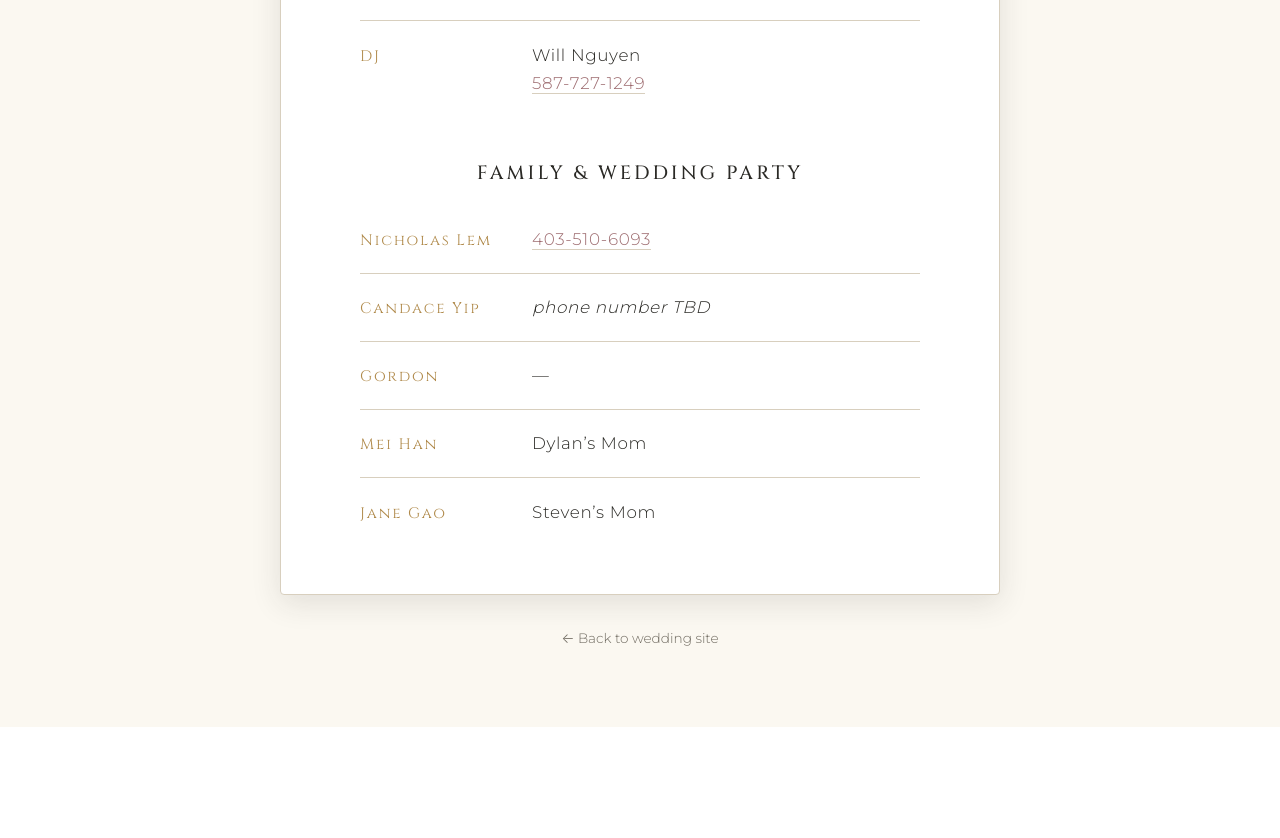
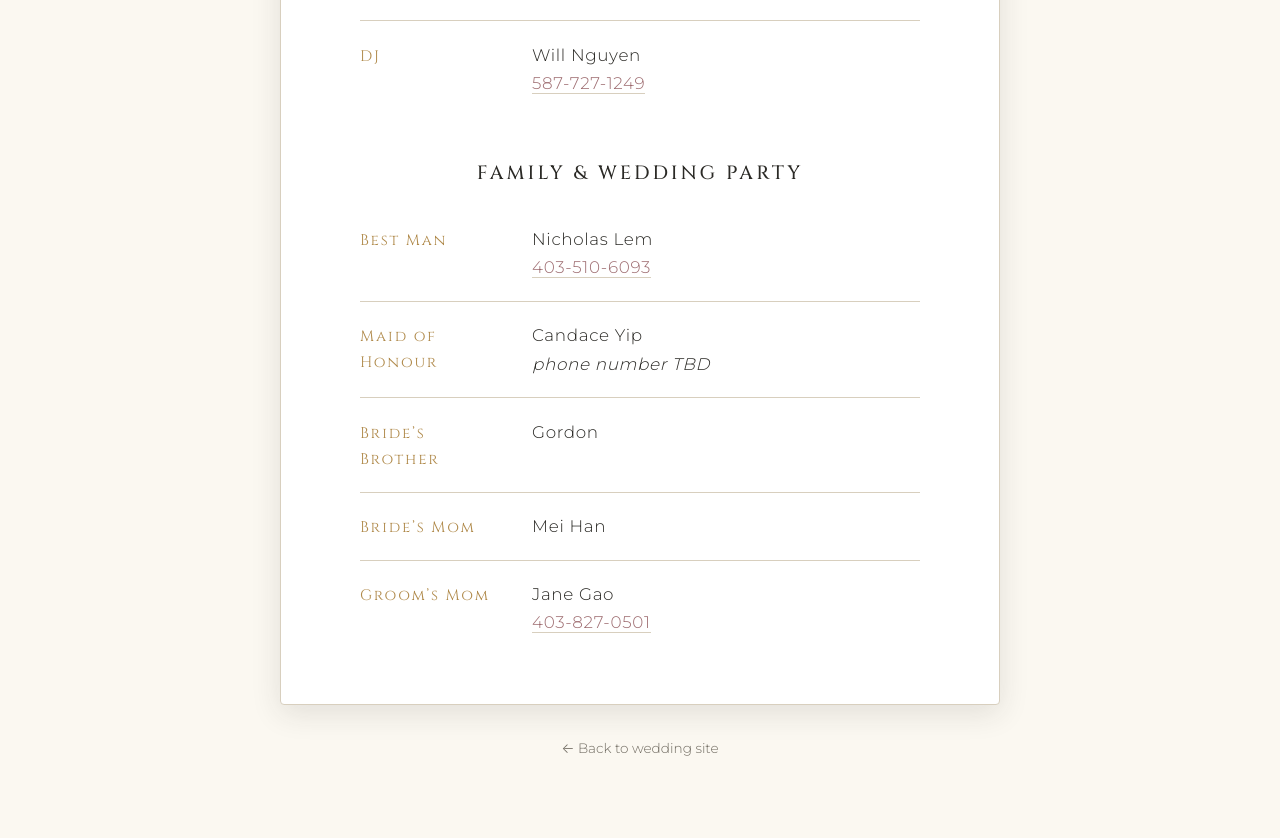
Before and after one commit to stevenliuxd/wedding-site, a Flask app: page /weddingparty in a window 1280 px wide. Shown: the part 4590-5428 px from the top of the page. Before the commit the page ends 5317 px from the top, so only its background shows below. Run offline with Flask 3, Linux system fonts and the light colour scheme.

Commit message:
Move Ole to Cocktails and add titles to family contacts
Ole didn't fit the pure-spirits list; Long Island Iced Tea etc. are already
mixed drinks so it reads better there. Also adds role titles (Best Man,
Maid of Honour, etc.) to the Family & Wedding Party contacts and swaps
the column order so titles sit on the left in gold, names on the right.

```diff
--- a/templates/drinks.html
+++ b/templates/drinks.html
@@ -66,6 +66,9 @@
     <div class="program-row">
       <div class="program-event">Gin &amp; Tonic</div>
     </div>
+    <div class="program-row">
+      <div class="program-event">Ole</div>
+    </div>
   </div>
 </div>
 
@@ -111,9 +114,6 @@
     <div class="program-row">
       <div class="program-event">Whisky</div>
     </div>
-    <div class="program-row">
-      <div class="program-event">Ole</div>
-    </div>
   </div>
 </div>
 
--- a/templates/wedding_party.html
+++ b/templates/wedding_party.html
@@ -114,24 +114,24 @@
   </div>
   <div class="program program-contacts">
     <div class="program-row">
-      <div class="program-time">Nicholas Lem</div>
-      <div class="program-event"><a href="tel:+14035106093">403-510-6093</a></div>
+      <div class="program-time">Best Man</div>
+      <div class="program-event">Nicholas Lem<br><a href="tel:+14035106093">403-510-6093</a></div>
     </div>
     <div class="program-row">
-      <div class="program-time">Candace Yip</div>
-      <div class="program-event"><em>phone number TBD</em></div>
+      <div class="program-time">Maid of Honour</div>
+      <div class="program-event">Candace Yip<br><em>phone number TBD</em></div>
     </div>
     <div class="program-row">
-      <div class="program-time">Gordon</div>
-      <div class="program-event">&mdash;</div>
+      <div class="program-time">Bride&rsquo;s Brother</div>
+      <div class="program-event">Gordon</div>
     </div>
     <div class="program-row">
-      <div class="program-time">Mei Han</div>
-      <div class="program-event">Dylan&rsquo;s Mom</div>
+      <div class="program-time">Bride&rsquo;s Mom</div>
+      <div class="program-event">Mei Han</div>
     </div>
     <div class="program-row">
-      <div class="program-time">Jane Gao</div>
-      <div class="program-event">Steven&rsquo;s Mom</div>
+      <div class="program-time">Groom&rsquo;s Mom</div>
+      <div class="program-event">Jane Gao<br><a href="tel:+14038270501">403-827-0501</a></div>
     </div>
   </div>
 </div>
```
